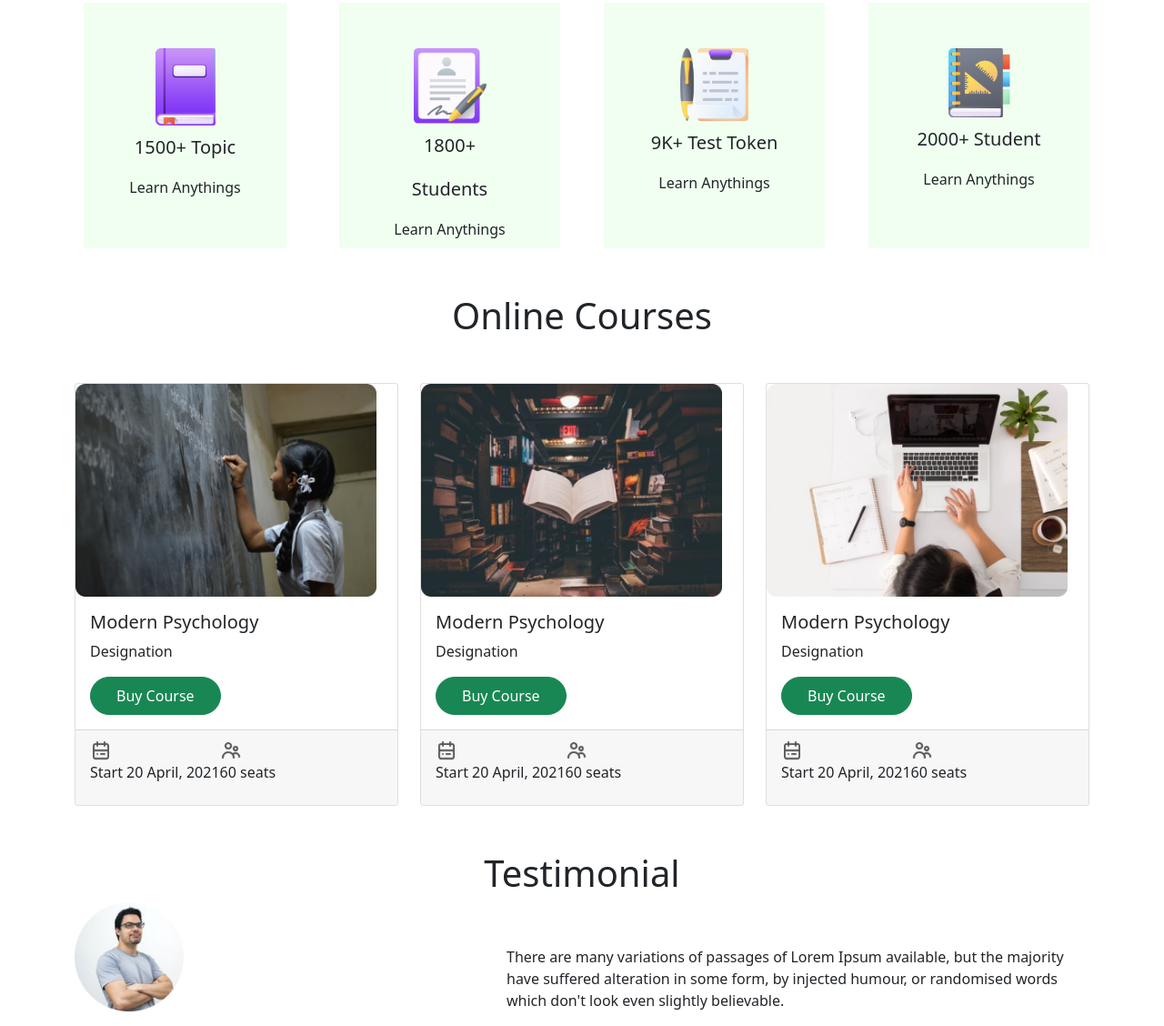
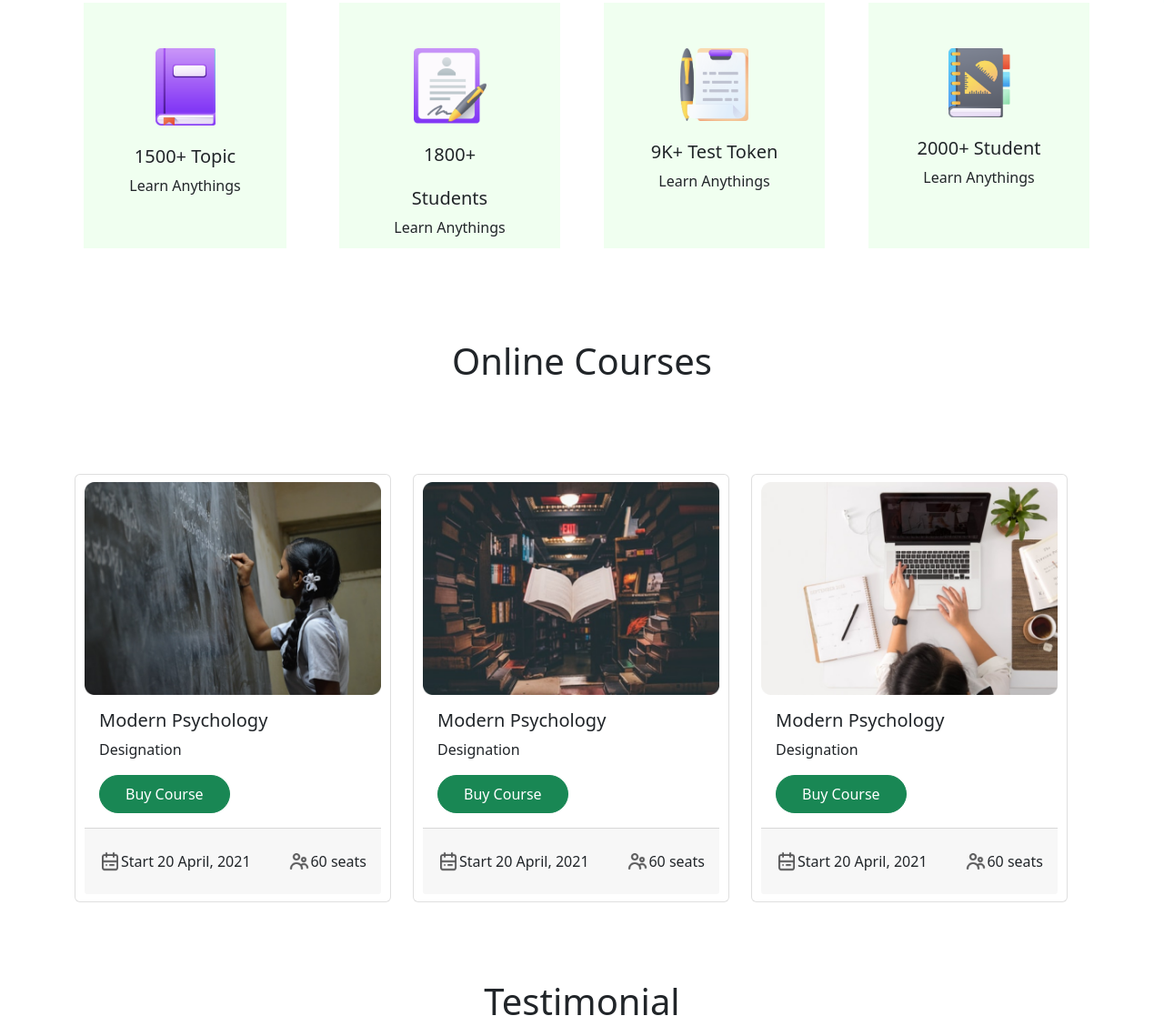
Before and after one commit to arifislamfx/e-school, a plain HTML site: page index.html in a window 1280 px wide. Shown: the part 755-1883 px from the top of the page at 91% size. Drawn offline with nearby package versions, Linux system fonts and the light colour scheme.

Commit message:
done portfolio section

```diff
--- a/index.html
+++ b/index.html
@@ -55,14 +55,16 @@
       <div class="container pt-5">
         <div class="row align-items-center justify-content-center">
           <div class="col-md-6">
+           <div class="text__content">
             <h6>Are you ready to Learn?</h6>
-            <h1>Learn With fun
-              on any schedule</h1>
-              <p>Lorem ipsum dolor sit amet, consectetur adipiscing elit. Varius blandit facilisis quam netus.</p>
+            <h1>Learn With fun <br>
+              on <span class="span__text"> any schedule</span> </h1>
+              <p class="text-muted">Lorem ipsum dolor sit amet, consectetur adipiscing elit. Varius blandit facilisis quam netus.</p>
               <button type="button" class="btn btn-success">Get Started</button>
           </div>
+           </div>
           <div class="col-md-6">
-            <img src="img/Photos/Illustration.png" width="554" height="346" alt="illustration">
+            <img src="img/Photos/Illustration.png" height="346" alt="illustration">
           </div>
         </div>
       </div>
@@ -120,41 +122,45 @@
   <section id="service__section">
     <div class="container">
       <div class="row">
-        <h1 class="text-center">Online Courses</h1>
+        <div class="col-sm-12">
+          <h1 class="middle__text">Online Courses</h1>
+        </div>
+        <div class="row">
         <div class="col-md-4">
-          <div class="card">
-          <img src="img/Photos/Morder pyschology.png" width="331" height="234" alt="student pic">
+          <div class="card card__item">
+          <img src="img/Photos/Morder pyschology.png" height="234" alt="student pic">
           <div class="card-body">
             <h5 class="card-title">Modern Psychology</h5>
             <p class="card-text">Designation</p>
             <button class="btn btn-success">Buy Course</button>
           </div>
-          <div class="card-footer d-flex">
-            <div>
+          <div class="card-footer justify-content-between  d-flex">
+            <div class="d-flex mt-3">
               <img src="img/ICON/calendar.png" width="24" height="24" alt="calender">
               <p>Start 20  April, 2021</p>
             </div>
-            <div>
+            <div class="d-flex mt-3">
               <img src="img/ICON/people.png" width="24" height="24" alt="people">
               <p>60 seats</p>
             </div>
           </div>
           </div>
         </div>
+
         <div class="col-md-4">
-          <div class="card">
-            <img src="img/Photos/Morder psyc.png" width="331" height="234" alt="psyc pic">
+          <div class="card card__item">
+            <img src="img/Photos/Morder psyc.png" height="234" alt="psyc pic">
             <div class="card-body">
               <h5 class="card-title">Modern Psychology</h5>
               <p class="card-text">Designation</p>
               <button type="button" class="btn btn-success">Buy Course</button>
             </div>
-            <div class="card-footer d-flex">
-              <div>
+            <div class="card-footer justify-content-between  d-flex">
+              <div class="d-flex mt-3">
                 <img src="img/ICON/calendar.png" width="24" height="24" alt="calender">
                 <p>Start 20  April, 2021</p>
               </div>
-              <div>
+              <div class="d-flex mt-3">
                 <img src="img/ICON/people.png" width="24" height="24" alt="people">
                 <p>60 seats</p>
               </div>
@@ -162,25 +168,26 @@
           </div>
         </div>
         <div class="col-md-4">
-          <div class="card">
-            <img src="img/Photos/Morder pychons.png" width="331" height="234" alt="desk">
+          <div class="card card__item">
+            <img src="img/Photos/Morder pychons.png" height="234" alt="desk">
             <div class="card-body">
               <h5 class="card-title">Modern Psychology</h5>
               <p class="caard-text">Designation</p>
               <button type="button" class="btn btn-success">Buy Course</button>
             </div>
-            <div class="card-footer d-flex">
-              <div>
+            <div class="card-footer justify-content-between d-flex">
+              <div class="d-flex mt-3">
                 <img src="img/ICON/calendar.png" width="24" height="24" alt="calender">
                 <p>Start 20  April, 2021</p>
               </div>
-              <div>
+              <div class="d-flex mt-3">
                 <img src="img/ICON/people.png" width="24" height="24" alt="people">
                 <p>60 seats</p>
               </div>
             </div>
           </div>
         </div>
+      </div>
       </div>
     </div>
   </section>
--- a/style.css
+++ b/style.css
@@ -8,6 +8,10 @@ html,body {
     height: 100%;
     font-size: 1rem;
     outline: none;
+}
+.navbar {
+    background: rgb(2,0,36);
+background: linear-gradient(90deg, rgba(2,0,36,1) 0%, rgba(9,9,121,1) 35%, rgba(0,212,255,1) 100%);
 }
 
 .page__header {
@@ -23,12 +27,29 @@ background: linear-gradient(90deg, rgba(2,0,36,1) 0%, rgba(9,9,121,1) 35%, rgba(
 
 .navbar-nav .nav-item .nav-link {
     padding-right: 30px;
-    color: #000;
+    color: #fff;
 }
 
 .btn-success {
     padding: 8px 28px;
     border-radius: 4.5rem;
+}
+
+.text__content {
+    font-family: Poppins;
+}
+.text__content h1 {
+ font-weight: bold;
+font-size: 48px;
+line-height: 70px;
+}
+.text__content h6 {
+    color: #FD511A;
+    font-weight: 400;
+}
+
+.span__text {
+    color: #21B573;
 }
 
 
@@ -44,14 +65,24 @@ background: linear-gradient(90deg, rgba(2,0,36,1) 0%, rgba(9,9,121,1) 35%, rgba(
 }
 
 #service__section {
+    padding-bottom: 85px;
+}
+
+
+.middle__text {
+    text-align: center;
+    margin-top: 50px;
+    margin-bottom: 50px;
     padding-bottom: 50px;
 }
 
-#service__section h1 {
-    margin-bottom: 50px;
-}
 .portfolio p {
  margin-top: -14px;
+}
+.card__item {
+    background-color: #fff;
+    padding: 8px 10px;
+    border-radius: 6px;
 }
 .box {
     height: 270px;
@@ -69,6 +100,10 @@ border-radius: 10px;
 }
 .content h4 {
     font-size: 20px;
+    margin-top: 10px;
+}
+.content p {
+    margin-top: -12px;
 }
 
 
```
